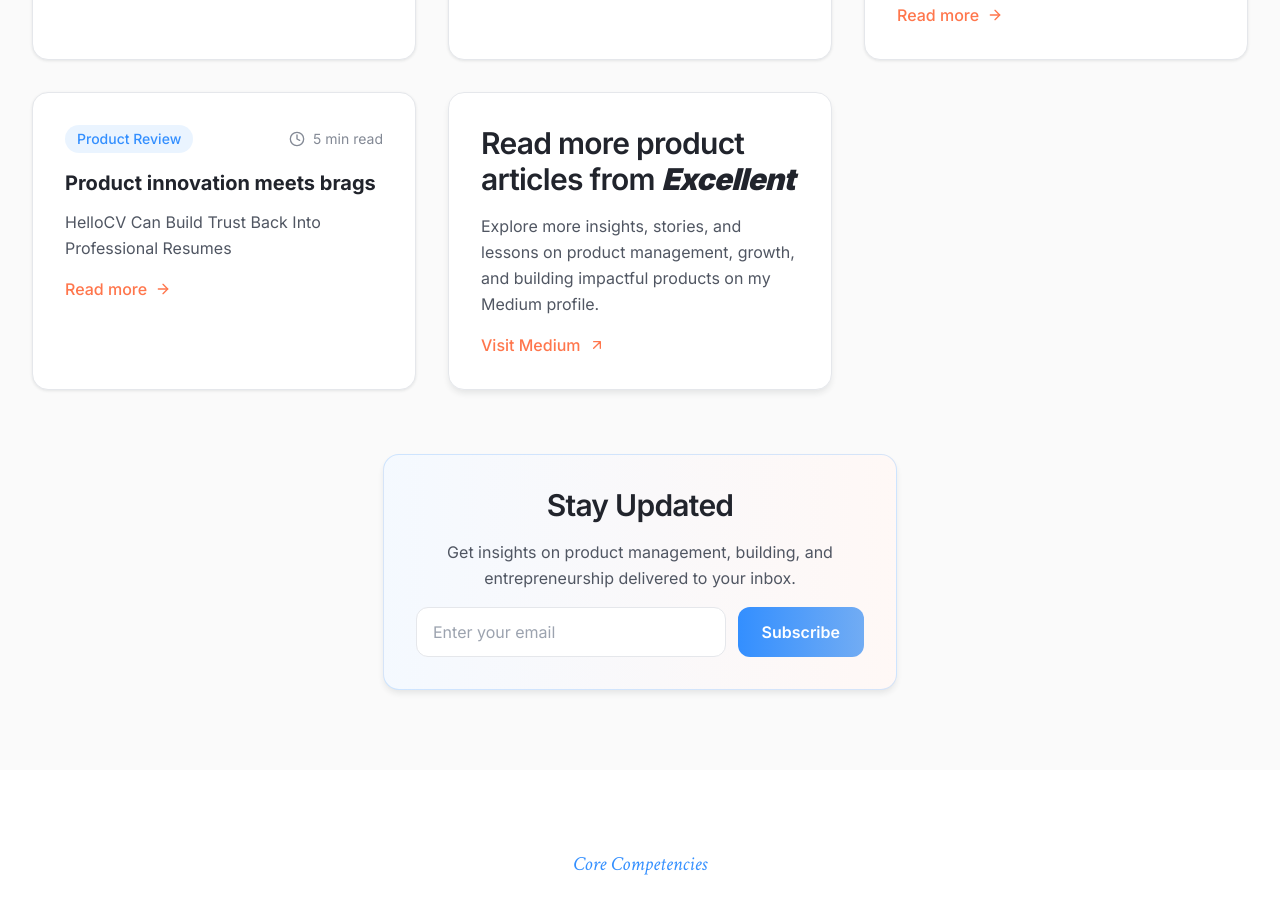
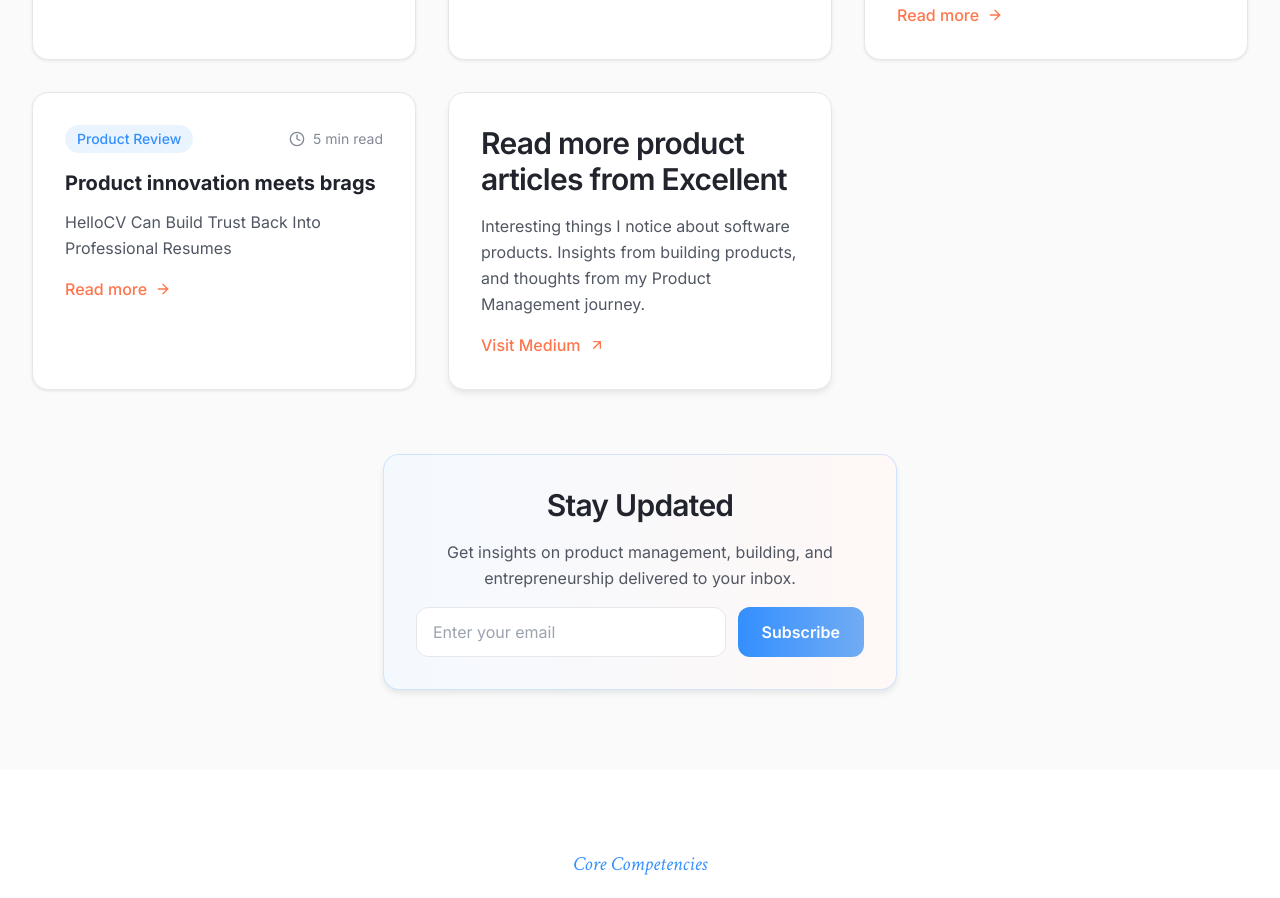
Before and after one commit to xcllntt/excellentpmportfolio-v2, a React (Vite) app: page / in a window 1280 px wide. Shown: the part 3440-4338 px from the top of the page. Built offline with nearby package versions, Linux system fonts and the light colour scheme.

Commit message:
artcle changes

```diff
--- a/src/components/Articles.tsx
+++ b/src/components/Articles.tsx
@@ -146,10 +146,10 @@ const Articles = () => {
           >
             <div className="space-y-4">
               <h3 className="text-heading-3 text-primary group-hover:text-coral transition-colors duration-300">
-                Read more product articles from <b><i>Excellent</i></b>
+                Read more product articles from Excellent
               </h3>
               <p className="text-body text-secondary">
-                Explore more insights, stories, and lessons on product management, growth, and building impactful products on my Medium profile.
+                Interesting things I notice about software products. Insights from building products, and thoughts from my Product Management journey.
               </p>
             </div>
             <div className="flex items-center gap-2 text-coral group-hover:gap-3 transition-all duration-300 mt-4">
```
